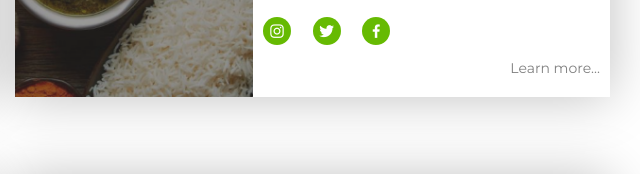
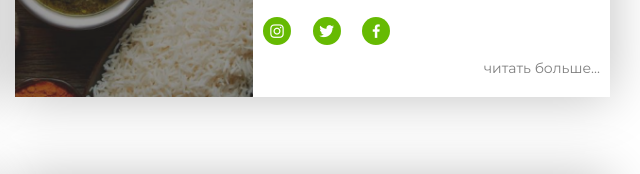
Before and after one commit to Kumarbek9292/food-box, a plain HTML site: page blog.html in a window 1280 px wide. Shown: the part 2046-2220 px from the top of the page, 640-1280 px from the left. Drawn offline with nearby package versions, Linux system fonts and the light colour scheme.

Commit message:
change text

```diff
--- a/blog.html
+++ b/blog.html
@@ -151,7 +151,7 @@
                             <a href="#" class="bx bxl-twitter"></a>
                             <a href="#" class="bx bxl-facebook"></a>
                         </div>
-                        <a href="#" class="more-btn">Learn more...</a>
+                        <a href="#" class="more-btn">читать больше...</a>
                     </div>
                 </div>
             </div>
```
